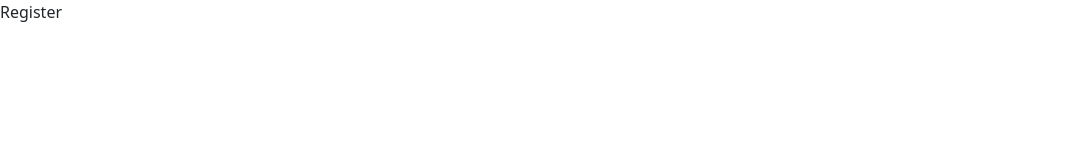
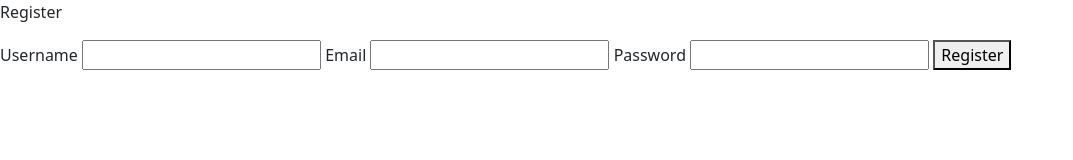
Before and after one commit to PanelManager/panel, a website: page views/auth/register.html in a window 1280 px wide. Shown: the whole page, without its empty margins (0-1073 px from the left). Drawn offline with nearby package versions, Linux system fonts and the light colour scheme; files that its build step writes are made by us from their sources.

Commit message:
register frontend added

```diff
--- a/views/auth/register.html
+++ b/views/auth/register.html
@@ -5,5 +5,19 @@
 {% endblock %}
 
 {% block content %}
+{% if registerError.length > 0 %}
+<div class="alert alert-danger" role="alert">
+    {{ registerError }}
+</div>
+{% endif %}
 <p>Register</p>
+<form action="/auth/register" method="post">
+    <label for="username">Username</label>
+    <input type="text" id="username" name="username" required>
+    <label for="email">Email</label>
+    <input type="email" id="email" name="email" required>
+    <label for="password">Password</label>
+    <input type="password" id="password" name="password" required>
+    <button type="submit">Register</button>
+</form>
 {% endblock %}
```
